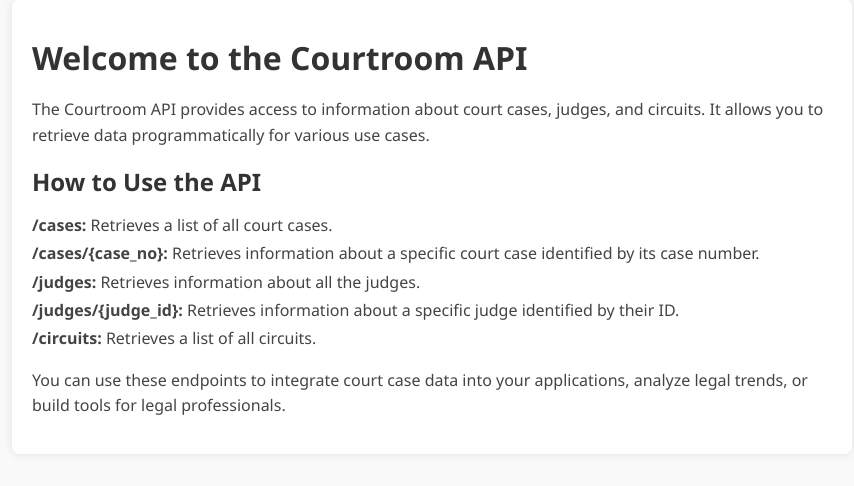
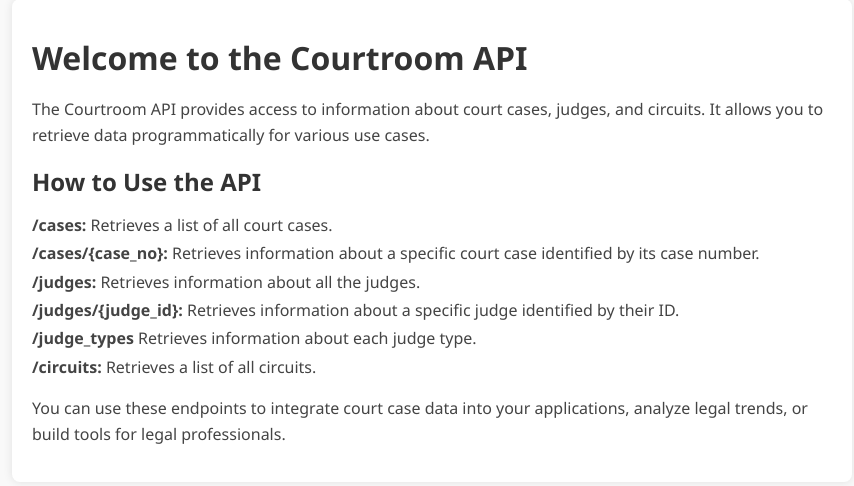
Before and after one commit to MahinRahman8901/c10-Court-Transcript, a Flask app: page / in a window 1280 px wide. Shown: the part 51-537 px from the top of the page, without its empty margins (208-1062 px from the left). Run offline with Flask 3, Linux system fonts and the light colour scheme; parts of the project's set-up code (start-up, migrations or seed data) failed here and were passed over; some libraries are stand-ins or nearby versions.

Commit message:
added judge_types to html

```diff
--- a/api/templates/homepage.html
+++ b/api/templates/homepage.html
@@ -107,6 +107,12 @@
                 </div>
             </li>
             <li class="dropdown">
+                <strong>/judge_types</strong> Retrieves information about each judge type.
+                <div class="dropdown-content">
+                    <p>This endpoint retrieves detailed information each different judge type available.</p>
+                </div>
+            </li>
+            <li class="dropdown">
                 <strong>/circuits:</strong> Retrieves a list of all circuits.
                 <div class="dropdown-content">
                     <p>This endpoint returns a list of all circuits associated with the court cases.</p>
```
